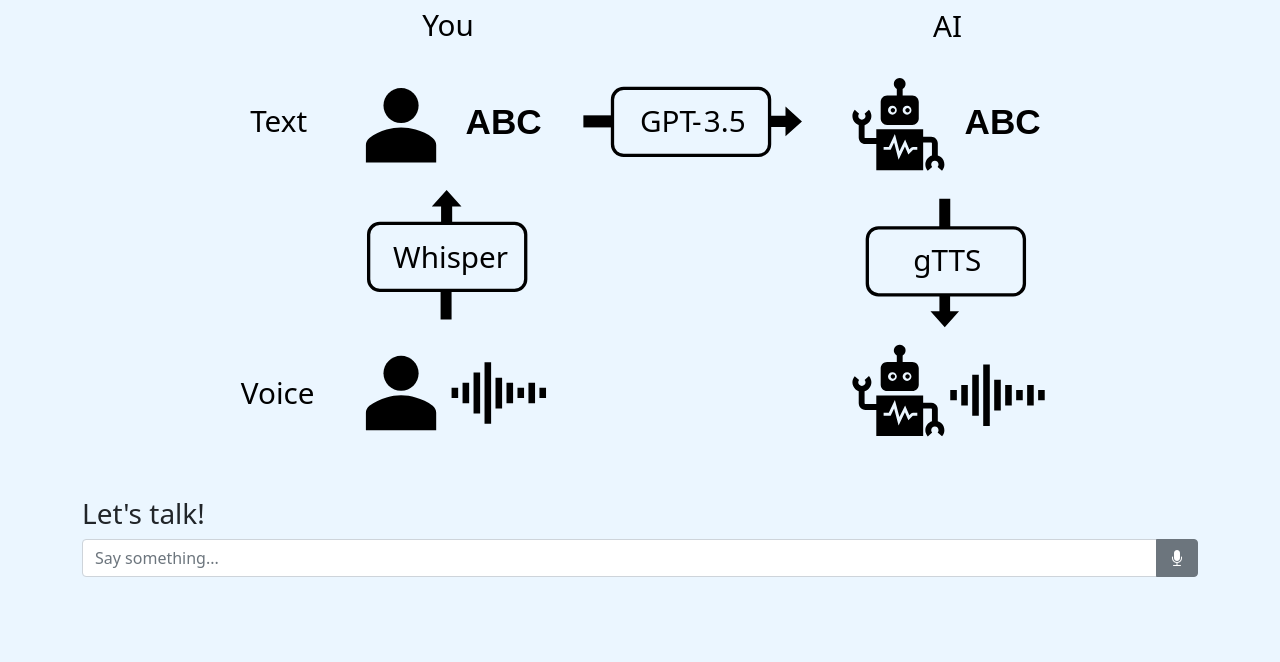
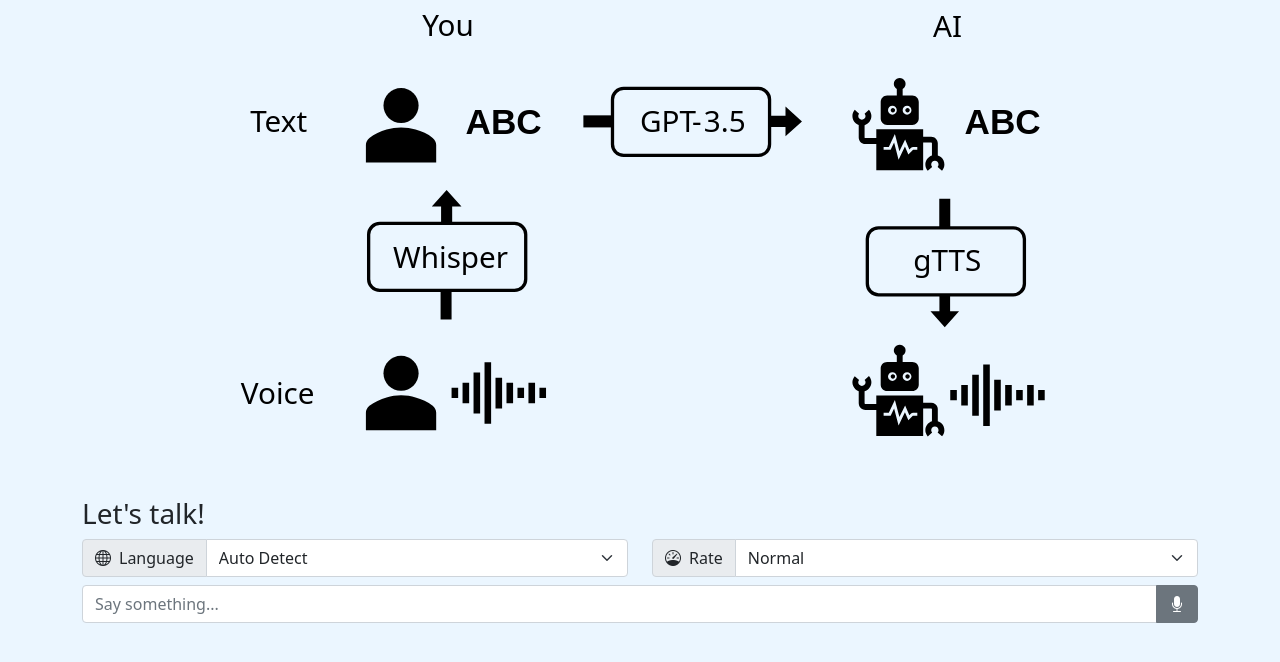
Before and after one commit to AokiKoshiro/talk-with-ai, a Flask app: page / in a window 1280 px wide. Shown: the part 103-765 px from the top of the page. Run offline with Flask 3, Linux system fonts and the light colour scheme; some libraries are stand-ins or nearby versions.

Commit message:
add language and rate selection

```diff
--- a/app.py
+++ b/app.py
@@ -50,17 +50,15 @@
 
 @app.route("/transcribe", methods=["POST"])
 def transcribe():
-    # Get the audio data from the POST request
+    language = request.form["language"]
+    if language == "auto":
+        language = None
     audio_file = request.files["audio"]
     audio_data = audio_file.read()
-
-    # Save the audio data to a file
     with open("./audio/user_audio.webm", "wb") as f:
         f.write(audio_data)
-
-    # Transcribe the audio using the Whisper API
     audio_file = open("./audio/user_audio.webm", "rb")
-    transcript = openai.Audio.transcribe("whisper-1", audio_file)
+    transcript = openai.Audio.transcribe("whisper-1", audio_file, language=language)
     transcription_text = transcript["text"]
 
     return transcription_text
--- a/static/js/index.js
+++ b/static/js/index.js
@@ -1,9 +1,11 @@
-$(function() {
+$(function () {
     // Get references to HTML elements
     const $recordSubmitButton = $('#record-submit-button');
     const $messages = $('#messages');
     const $userInputText = $('#user-input-text');
     const $resetButton = $('#reset-button');
+    const $selectLanguage = $('#select-language');
+    const $selectRate = $('#select-rate');
 
     function gtts() {
         $.ajax({
@@ -11,8 +13,9 @@
             url: '/gtts',
             success: response => {
                 response_id = response;
-                const assistant_audio = new Audio(`../../audio/assistant_audio_${response_id}.mp3`);
-                assistant_audio.playbackRate = 1.5;
+                assistant_audio = new Audio(`../../audio/assistant_audio_${response_id}.mp3`);
+                const rate = $selectRate.val();
+                assistant_audio.playbackRate = rate;
                 assistant_audio.play();
             }
         });
@@ -34,7 +37,7 @@
                 </div>
             </div>`
         );
-        $('html, body').animate({scrollTop: 1e9});
+        $('html, body').animate({ scrollTop: 1e9 });
         $.ajax({
             type: 'POST',
             url: '/get_response',
@@ -49,13 +52,116 @@
                 $('pre code').each((i, block) => {
                     hljs.highlightBlock(block);
                 });
-                $('html, body').animate({scrollTop: 1e9});
+                $('html, body').animate({ scrollTop: 1e9 });
                 gtts();
             }
         });
     }
 
+    function recordVoice() {
+        const user_input = $userInputText.val();
+        if (user_input === '') {
+            if (isRecording) {
+                mediaRecorder.stop();
+            } else {
+                mediaRecorder.start();
+            }
+        } else {
+            getResponse(user_input);
+            $userInputText.val('');
+            $recordSubmitButton.removeClass('bi-send').addClass('bi-mic-fill');
+        }
+    }
+
+    let mediaRecorder;
+    let assistant_audio = new Audio();
+    let isRecording = false;
+    const recodingTimeLimit = 30000;
+
+    navigator.mediaDevices.getUserMedia({ audio: true })
+        .then(stream => {
+            mediaRecorder = new MediaRecorder(stream);
+            let audioChunks = [];
+
+            mediaRecorder.addEventListener('dataavailable', event => {
+                audioChunks.push(event.data);
+            });
+
+            mediaRecorder.addEventListener('start', () => {
+                isRecording = true;
+                $recordSubmitButton.removeClass('bi-mic-fill btn-secondary').addClass('bi-stop-circle btn-danger');
+                audioChunks = [];
+
+                // Stop recording after a certain amount of silence
+                setTimeout(() => {
+                    mediaRecorder.stop();
+                }, recodingTimeLimit);
+            });
+
+            mediaRecorder.addEventListener('stop', () => {
+                isRecording = false;
+                $recordSubmitButton.removeClass('bi-stop-circle btn-danger').addClass('bi-mic-fill btn-secondary');
+                $messages.append(
+                    `<div id="processing" class="d-flex flex-row-reverse">
+                        <div class="rounded mw-75 mb-2 p-2 text-white bg-primary">
+                            <div class="spinner-border spinner-border-sm" role="status" aria-hidden="true"></div>
+                            processing...
+                        </div>
+                    </div>`
+                );
+                $('html, body').animate({ scrollTop: 1e9 });
+
+                // Send audio to server for transcription and response
+                const language = $selectLanguage.val();
+                const blob = new Blob(audioChunks, { type: 'audio/webm' });
+                const formData = new FormData();
+                formData.append('audio', blob, 'audio.webm');
+                formData.append('language', language);
+                $.ajax({
+                    url: '/transcribe',
+                    type: 'POST',
+                    data: formData,
+                    processData: false,
+                    contentType: false,
+                    success: transcript => {
+                        getResponse(transcript);
+                    }
+                });
+            });
+        })
+        .catch(error => {
+            console.error('Failed to get user media', error);
+        });
+
+    $recordSubmitButton.click(() => {
+        assistant_audio.pause();
+        recordVoice();
+    });
+
+    $(document).keypress(event => {
+        if (event.which === 32) { // Spacebar
+            assistant_audio.pause();
+            recordVoice();
+        }
+    });
+
+    $userInputText.keyup(event => {
+        const user_input = $userInputText.val();
+        if (user_input === '') {
+            $recordSubmitButton.removeClass('bi-send').addClass('bi-mic-fill');
+        } else {
+            $recordSubmitButton.removeClass('bi-mic-fill').addClass('bi-send');
+            if (event.key === "Enter") {
+                assistant_audio.pause();
+                getResponse(user_input);
+                $userInputText.val('');
+                $recordSubmitButton.removeClass('bi-send').addClass('bi-mic-fill');
+            }
+        }
+    });
+
     $resetButton.click(() => {
+        assistant_audio.pause();
         $.ajax({
             type: 'GET',
             url: '/reset',
@@ -65,91 +171,4 @@
             }
         });
     });
-
-
-    // transcript audio
-    // Set up MediaRecorder to capture audio
-    let mediaRecorder;
-    let chunks = [];
-    let recording = false;
-
-    navigator.mediaDevices.getUserMedia({ audio: true })
-        .then(stream => {
-            mediaRecorder = new MediaRecorder(stream);
-
-            mediaRecorder.addEventListener('dataavailable', event => {
-                chunks.push(event.data);
-            });
-
-            mediaRecorder.addEventListener('stop', () => {
-                const blob = new Blob(chunks, { type: 'audio/webm' });
-                const url = URL.createObjectURL(blob);
-
-                // Create a new FormData object
-                const formData = new FormData();
-
-                // Add the recorded audio to the FormData object
-                formData.append('audio', blob, 'audio.webm');
-
-                // Use Ajax to send the FormData object to the Flask route
-                $.ajax({
-                    url: '/transcribe',
-                    type: 'POST',
-                    data: formData,
-                    processData: false,
-                    contentType: false,
-                    success: response => {
-                        getResponse(response);
-                    }
-                });
-            });
-        })
-        .catch(error => {
-            console.error('Failed to get user media', error);
-        });
-
-    // Event listener for record button
-    $recordSubmitButton.click(() => {
-        var user_input = $userInputText.val();
-        if (user_input === '') {
-            if (recording) {
-                $messages.append(
-                    `<div id="processing" class="d-flex flex-row-reverse">
-                        <div class="rounded mw-75 mb-2 p-2 text-white bg-primary">
-                            <div class="spinner-border spinner-border-sm" role="status" aria-hidden="true"></div>
-                            processing...
-                        </div>
-                    </div>`
-                );
-                $('html, body').animate({scrollTop: 1e9});
-                mediaRecorder.stop();
-                recording = false;
-                $recordSubmitButton.removeClass('bi-stop-circle btn-danger').addClass('bi-mic-fill btn-secondary');
-            } else {
-                chunks = [];
-                mediaRecorder.start();
-                recording = true;
-                $recordSubmitButton.removeClass('bi-mic-fill btn-secondary').addClass('bi-stop-circle btn-danger');
-            }
-        } else {
-            getResponse(user_input);
-            $userInputText.val('');
-            $recordSubmitButton.removeClass('bi-send').addClass('bi-mic-fill');
-        }
-    });
-
-    // Event listener for user input text
-    $userInputText.keyup(event => {
-        var user_input = $userInputText.val();
-        if (user_input === '') {
-            $recordSubmitButton.removeClass('bi-send').addClass('bi-mic-fill');
-        } else {
-            $recordSubmitButton.removeClass('bi-mic-fill').addClass('bi-send');
-            if (event.key === "Enter") {
-                getResponse(user_input);
-                $userInputText.val('');
-                $recordSubmitButton.removeClass('bi-send').addClass('bi-mic-fill');
-            }
-        }
-    });
 });
--- a/templates/index.html
+++ b/templates/index.html
@@ -1,22 +1,27 @@
 <!DOCTYPE html>
 <html>
+
 <head>
     <title>Talk with AI</title>
     <meta name="viewport" content="width=device-width, initial-scale=1">
     <link rel="icon" type="image/svg+xml" href="../static/image/favicon.png">
-    <link href="https://cdn.jsdelivr.net/npm/bootstrap@5.0.2/dist/css/bootstrap.min.css" rel="stylesheet" integrity="sha384-EVSTQN3/azprG1Anm3QDgpJLIm9Nao0Yz1ztcQTwFspd3yD65VohhpuuCOmLASjC" crossorigin="anonymous">
+    <link href="https://cdn.jsdelivr.net/npm/bootstrap@5.0.2/dist/css/bootstrap.min.css" rel="stylesheet"
+        integrity="sha384-EVSTQN3/azprG1Anm3QDgpJLIm9Nao0Yz1ztcQTwFspd3yD65VohhpuuCOmLASjC" crossorigin="anonymous">
     <link rel="stylesheet" href="https://cdn.jsdelivr.net/npm/bootstrap-icons@1.8.0/font/bootstrap-icons.css">
     <link rel="stylesheet" href="//cdnjs.cloudflare.com/ajax/libs/highlight.js/10.7.2/styles/default.min.css">
     <link rel="stylesheet" href="../static/css/index.css">
-    <script src="https://cdn.jsdelivr.net/npm/bootstrap@5.0.2/dist/js/bootstrap.bundle.min.js" integrity="sha384-MrcW6ZMFYlzcLA8Nl+NtUVF0sA7MsXsP1UyJoMp4YLEuNSfAP+JcXn/tWtIaxVXM" crossorigin="anonymous"></script>
+    <script src="https://cdn.jsdelivr.net/npm/bootstrap@5.0.2/dist/js/bootstrap.bundle.min.js"
+        integrity="sha384-MrcW6ZMFYlzcLA8Nl+NtUVF0sA7MsXsP1UyJoMp4YLEuNSfAP+JcXn/tWtIaxVXM"
+        crossorigin="anonymous"></script>
     <script src="//cdnjs.cloudflare.com/ajax/libs/highlight.js/10.7.2/highlight.min.js"></script>
     <script>hljs.initHighlightingOnLoad();</script>
 </head>
+
 <body>
     <nav class="p-2 bg-secondary mb-2">
         <div class="container" style="position: relative;">
-                <img src="../static/image/favicon.png" width="24" class="header-img">
-                <div class="header-text">Talk with AI</div>
+            <img src="../static/image/favicon.png" width="24" class="header-img">
+            <div class="header-text">Talk with AI</div>
         </div>
     </nav>
     <div class="container">
@@ -24,8 +29,37 @@
             <h3>Architecture</h3>
             <img src="../static/image/architecture.svg" class="rounded w-75 mx-auto d-block">
         </div>
-        <div id="chatbox" class="mb-2">
+        <div id="chatbox" class="mb-5">
             <h3>Let's talk!</h3>
+            <div class="row">
+                <div class="col-sm-6">
+                    <div class="input-group mb-2">
+                        <label class="input-group-text" for="select-language">
+                            <i class="bi bi-globe"></i>
+                            &ensp;Language
+                        </label>
+                        <select class="form-select" id="select-language">
+                            <option value="auto" selected>Auto Detect</option>
+                            <option value="en">English</option>
+                            <option value="ja">Japanese</option>
+                            <option value="zh">Chinese</option>
+                        </select>
+                    </div>
+                </div>
+                <div class="col-sm-6">
+                    <div class="input-group mb-2">
+                        <label class="input-group-text" for="select-rate">
+                            <i class="bi bi-speedometer"></i>
+                            &ensp;Rate
+                        </label>
+                        <select class="form-select" id="select-rate">
+                            <option value="0.9">Slow</option>
+                            <option value="1.4" selected>Normal</option>
+                            <option value="2.2">Fast</option>
+                        </select>
+                    </div>
+                </div>
+            </div>
             <button type="button" id="reset-button" class="btn btn-secondary rounded-pill mb-2" style="display: none;">
                 <i class="bi bi-trash "></i>
                 &ensp;Reset Conversation
@@ -33,11 +67,13 @@
             <div id="messages"></div>
             <div id="user-input" class="input-group">
                 <input type="text" id="user-input-text" class="form-control" placeholder="Say something...">
-                <button type="button" id="record-submit-button" class="input-group-text btn btn-secondary bi bi-mic-fill"></button>
+                <button type="button" id="record-submit-button"
+                    class="input-group-text btn btn-secondary bi bi-mic-fill"></button>
             </div>
         </div>
     </div>
     <script src="https://code.jquery.com/jquery-3.6.3.min.js"></script>
     <script src="../static/js/index.js"></script>
 </body>
+
 </html>
```
